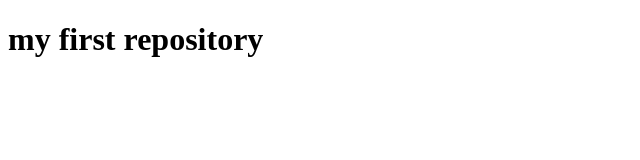
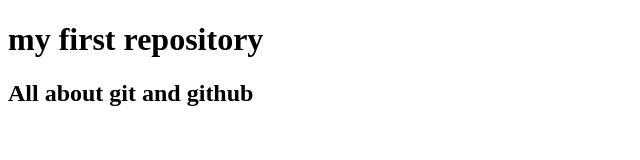
Before and after one commit to HafizMuhammad-Saad/learn-git-basics-, a plain HTML site: page index.html in a window 1280 px wide. Shown: the whole page, without its empty margins (0-640 px from the left). Drawn offline with Linux system fonts and the light colour scheme.

Commit message:
second commit

```diff
--- a/index.html
+++ b/index.html
@@ -7,5 +7,6 @@
 </head>
 <body>
   <h1>my first repository</h1>
+  <h2>All about git and github</h2>
 </body>
 </html>
```
